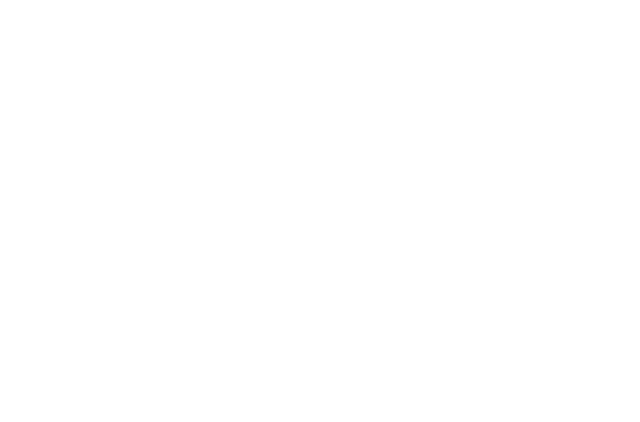
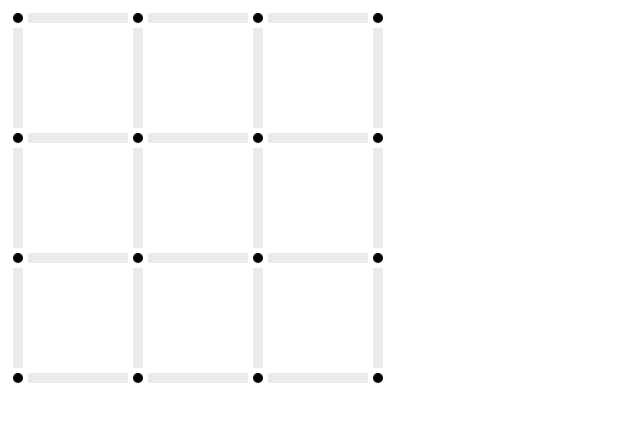
Before and after one commit to Ethang70/DotNBox, a plain HTML site: page index.html in a window 1280 px wide. Shown: the whole page, without its empty margins (0-640 px from the left). Drawn offline with Linux system fonts and the light colour scheme.

Commit message:
Added Basic layout of dots and boxes

```diff
--- a/index.html
+++ b/index.html
@@ -3,9 +3,11 @@
 <head>
     <meta charset="UTF-8">
     <meta name="viewport" content="width=device-width, initial-scale=1.0">
+    <link rel="stylesheet" href="style.css">
     <title>Document</title>
 </head>
 <body>
-
+    <div id="gameSpace"></div>
+    <script src="script.js"></script>
 </body>
 </html>
--- a/script.js
+++ b/script.js
@@ -0,0 +1,83 @@
+document.addEventListener("DOMContentLoaded", function() {
+    const gameSpace = document.getElementById('gameSpace');
+    const max = 3
+
+    // To generate each row of the game board
+    for (let j = 0; j < max; j++) {
+        const row = document.createElement('div'); // Div to contain the row
+        row.className = 'flex-container';
+
+            // To generate each tile of the row
+            for (let i = 0; i < 3; i++) {
+                const tile = document.createElement('div'); // Div for each tile which has 3 sub rows
+                tile.className = 'tile';
+
+                // Top Sub Row
+                const flexContainer1 = document.createElement('div');
+                flexContainer1.className = 'flex-container';
+
+                const dot1 = document.createElement('div');
+                dot1.className = 'dot';
+
+                const lineH1 = document.createElement('div');
+                lineH1.className = 'lineH';
+
+                flexContainer1.appendChild(dot1);
+                flexContainer1.appendChild(lineH1);
+
+                // Middle Sub Row
+                const flexContainer2 = document.createElement('div');
+                flexContainer2.className = 'flex-container';
+
+                const lineV = document.createElement('div');
+                lineV.className = 'lineV';
+
+                const box = document.createElement('div');
+                box.className = 'box';
+
+                flexContainer2.appendChild(lineV);
+                flexContainer2.appendChild(box);
+
+                // Adds extra dot and line for last tile of each row
+                if (i == max - 1){
+                    const dot2 = document.createElement('div');
+                    dot2.className = 'dot';
+                    flexContainer1.appendChild(dot2);
+
+                    const lineV2 = document.createElement('div');
+                    lineV2.className = 'lineV';
+                    flexContainer2.appendChild(lineV2);
+                }
+
+                tile.appendChild(flexContainer1);
+                tile.appendChild(flexContainer2);
+
+                // Bottom Sub Row only when last row
+                if (j == max - 1){
+                    const flexContainer3 = document.createElement('div');
+                    flexContainer3.className = 'flex-container';
+
+                    const dot2 = document.createElement('div');
+                    dot2.className = 'dot';
+
+                    const lineH2 = document.createElement('div');
+                    lineH2.className = 'lineH';
+
+                    flexContainer3.appendChild(dot2);
+                    flexContainer3.appendChild(lineH2);
+
+                    tile.appendChild(flexContainer3);
+
+                    // Adds extra dot for last tile in last row
+                    if (i == max - 1){
+                        const dot3 = document.createElement('div');
+                        dot3.className = 'dot';
+                        flexContainer3.appendChild(dot3);
+                    }
+                }
+                row.appendChild(tile);
+            }
+
+        gameSpace.appendChild(row);
+    }
+});
--- a/style.css
+++ b/style.css
@@ -0,0 +1,49 @@
+.flex-container {
+    display: flex;
+}
+
+.tile {
+    background-color: white;
+}
+
+.box {
+    width: 100px;
+    height: 100px;
+    background-color: rgb(255, 255, 255);
+}
+
+.boxP1 {
+    width: 100px;
+    height: 100px;
+    background-color: rgb(255, 0, 0);
+}
+
+.boxP2 {
+    width: 100px;
+    height: 100px;
+    background-color: rgb(0, 255, 0);
+}
+
+.dot {
+    width: 10px;
+    height: 10px;
+    background-color: rgb(0, 0, 0);
+    border-radius: 50%;
+    margin: 5px;
+}
+
+.lineH {
+    width: 100px;
+    height: 10px;
+    background-color: rgb(235, 235, 235);
+    margin-top: 5px;
+    margin-bottom: 5px;
+}
+
+.lineV {
+    width: 10px;
+    height: 100px;
+    background-color: rgb(235, 235, 235);
+    margin-left: 5px;
+    margin-right: 5px;
+}
```
